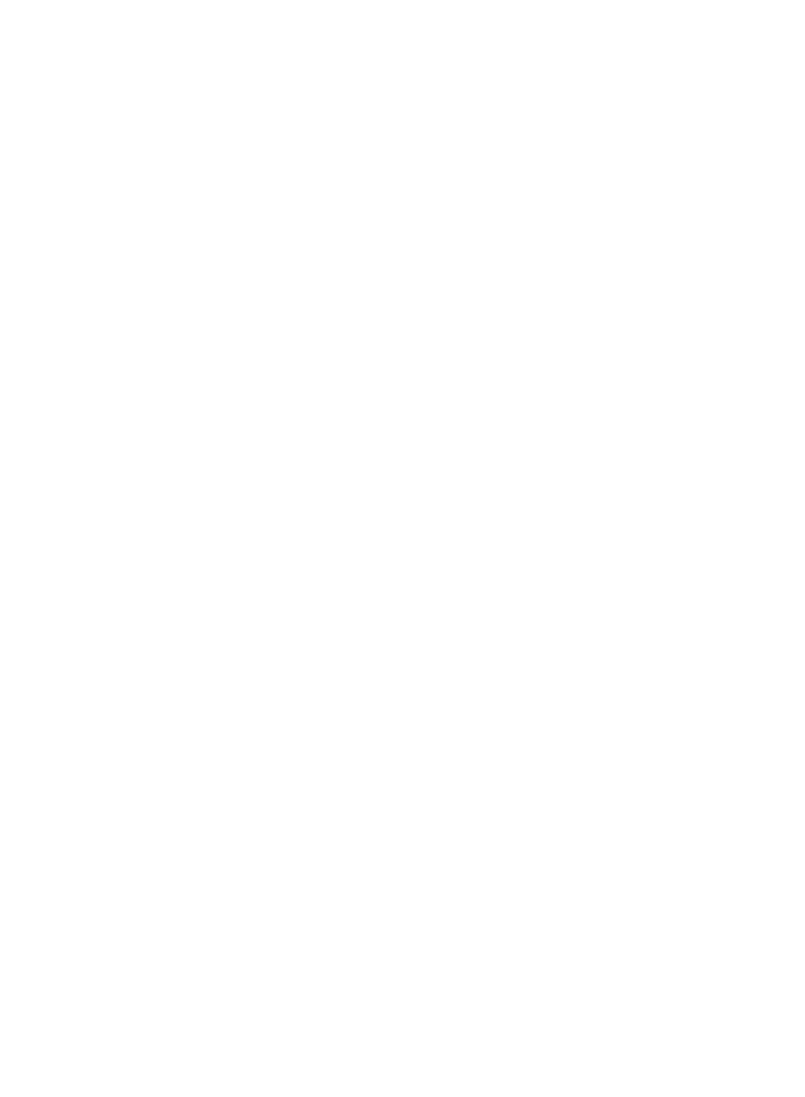
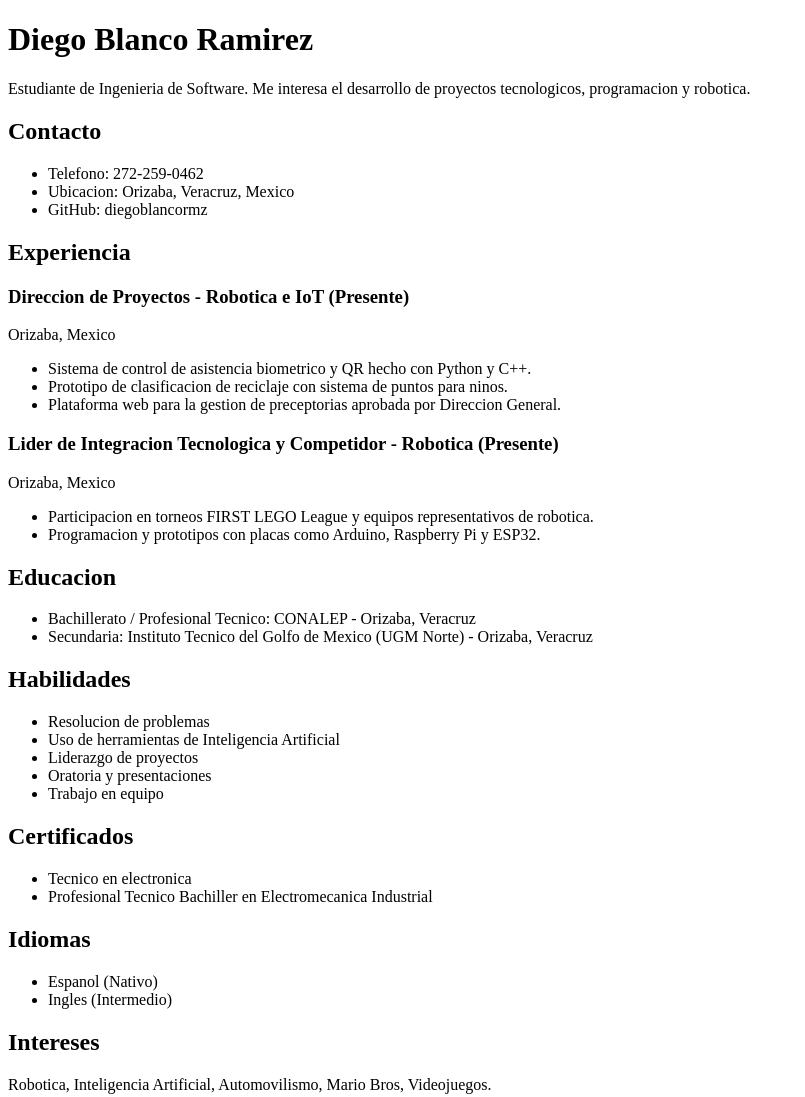
Before and after one commit to diegoblancormz/mycv-2026, a plain HTML site: page index.html in a window 1280 px wide. Shown: the whole page, without its empty margins (0-805 px from the left). Before the commit the page ends 800 px from the top, so only its background shows below. Drawn offline with Linux system fonts and the light colour scheme.

Commit message:
Integra CV completo en index.html

```diff
--- a/index.html
+++ b/index.html
@@ -5,5 +5,53 @@
   <title>CV Diego Blanco Ramirez</title>
 </head>
 <body>
+  <h1>Diego Blanco Ramirez</h1>
+  <p>Estudiante de Ingenieria de Software. Me interesa el desarrollo de proyectos tecnologicos, programacion y robotica.</p>
+  <h2>Contacto</h2>
+  <ul>
+    <li>Telefono: 272-259-0462</li>
+    <li>Ubicacion: Orizaba, Veracruz, Mexico</li>
+    <li>GitHub: diegoblancormz</li>
+  </ul>
+  <h2>Experiencia</h2>
+  <h3>Direccion de Proyectos - Robotica e IoT (Presente)</h3>
+  <p>Orizaba, Mexico</p>
+  <ul>
+    <li>Sistema de control de asistencia biometrico y QR hecho con Python y C++.</li>
+    <li>Prototipo de clasificacion de reciclaje con sistema de puntos para ninos.</li>
+    <li>Plataforma web para la gestion de preceptorias aprobada por Direccion General.</li>
+  </ul>
+  <h3>Lider de Integracion Tecnologica y Competidor - Robotica (Presente)</h3>
+  <p>Orizaba, Mexico</p>
+  <ul>
+    <li>Participacion en torneos FIRST LEGO League y equipos representativos de robotica.</li>
+    <li>Programacion y prototipos con placas como Arduino, Raspberry Pi y ESP32.</li>
+  </ul>
+  <h2>Educacion</h2>
+  <ul>
+    <li>Bachillerato / Profesional Tecnico: CONALEP - Orizaba, Veracruz</li>
+    <li>Secundaria: Instituto Tecnico del Golfo de Mexico (UGM Norte) - Orizaba, Veracruz</li>
+  </ul>
+  <h2>Habilidades</h2>
+  <ul>
+    <li>Resolucion de problemas</li>
+    <li>Uso de herramientas de Inteligencia Artificial</li>
+    <li>Liderazgo de proyectos</li>
+    <li>Oratoria y presentaciones</li>
+    <li>Trabajo en equipo</li>
+  </ul>
+  <h2>Certificados</h2>
+  <ul>
+    <li>Tecnico en electronica</li>
+    <li>Profesional Tecnico Bachiller en Electromecanica Industrial</li>
+  </ul>
+  <h2>Idiomas</h2>
+  <ul>
+    <li>Espanol (Nativo)</li>
+    <li>Ingles (Intermedio)</li>
+  </ul>
+  <h2>Intereses</h2>
+  <p>Robotica, Inteligencia Artificial, Automovilismo, Mario Bros, Videojuegos.</p>
+
 </body>
 </html>
```
Also changed, not shown: 6 other files.
